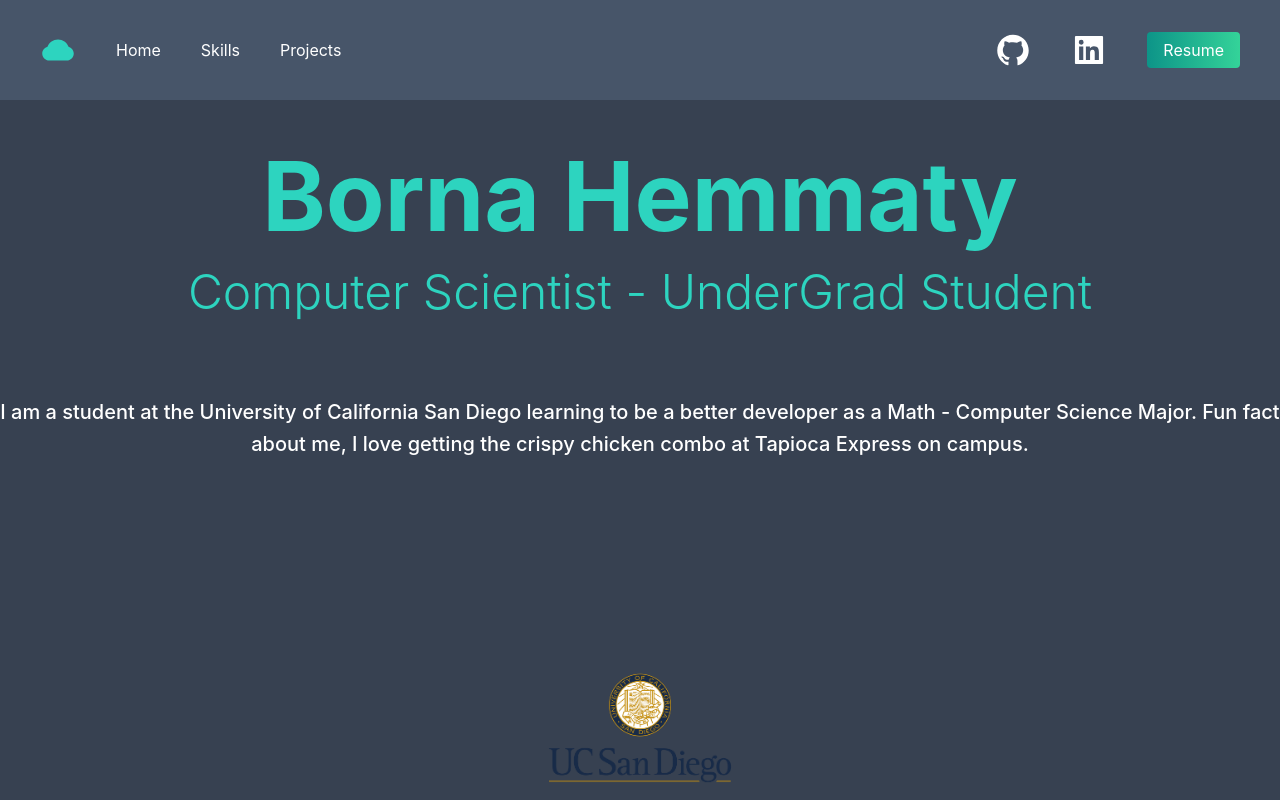
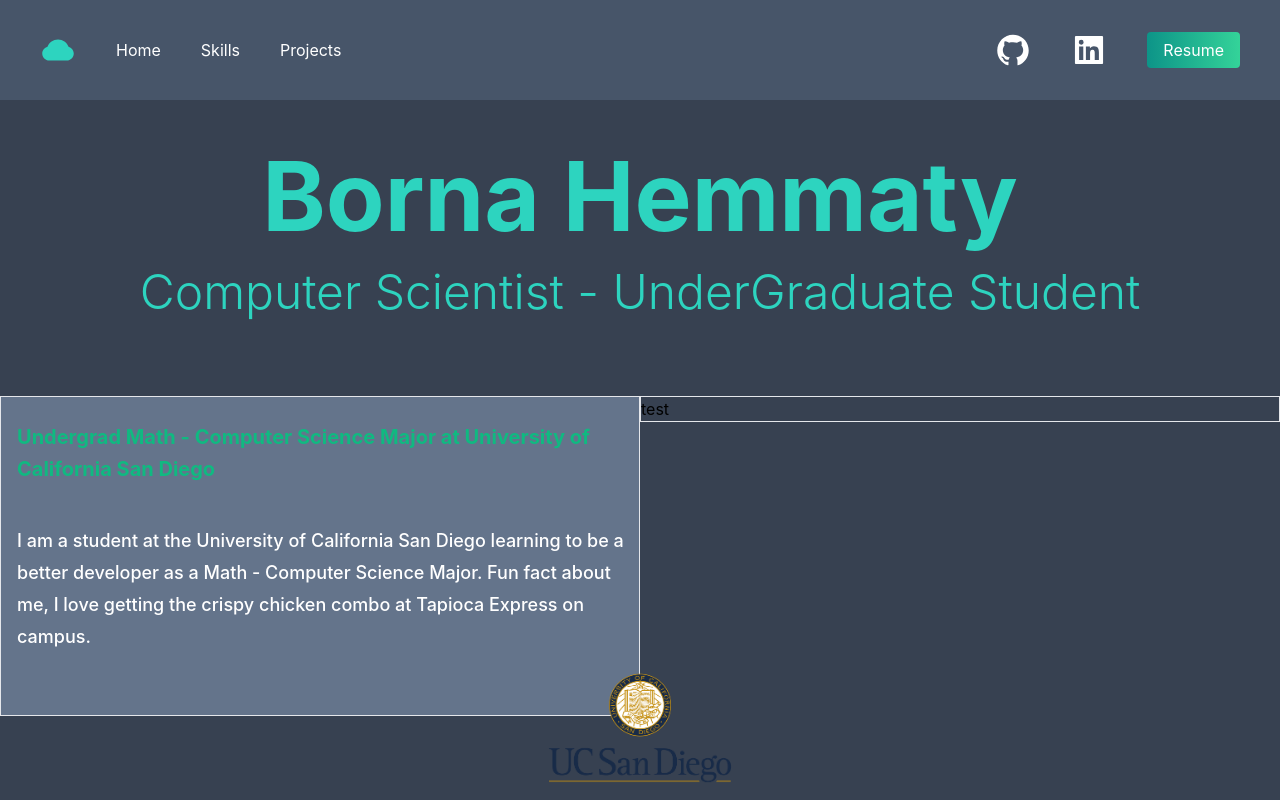
Before and after one commit to Borna1103/Borna, a Next.js app: page / in a window 1280 px wide. Built offline with nearby package versions, Linux system fonts and the light colour scheme.

Commit message:
Update index.tsx

```diff
--- a/pages/index.tsx
+++ b/pages/index.tsx
@@ -47,14 +47,24 @@ export default function Home() {
           <div className='py-4 text-center font-bold text-teal-400 mb-10'>
             <h1 className='text-8xl'>Borna Hemmaty</h1>
 
-            <h1 className='text-5xl py-6 font-light'>Computer Scientist - UnderGrad Student</h1>
+            <h1 className='text-5xl py-6 font-light'>Computer Scientist - UnderGraduate Student</h1>
           </div>
 
-          <div className='fixed text-center'>
-            <p className=' text-xl leading-8 font-medium text-white '>
-               I am a student at the University of California San Diego learning to be a better developer as a Math
-               - Computer Science Major. Fun fact about me, I love getting the crispy chicken combo at Tapioca Express on campus.
-            </p>
+          <div className='fixed'>
+            <div className='border border-lg w-1/2 h-80 bg-slate-500'>
+              <p className='ml-4 text-xl leading-8 font-bold text-emerald-500 mb-10 my-6'>
+                Undergrad Math - Computer Science Major at University of California San Diego
+              </p>
+              <p className='ml-4 text-lg leading-8 font-medium text-white '>
+                I am a student at the University of California San Diego learning to be a better developer as a Math
+                - Computer Science Major. Fun fact about me, I love getting the crispy chicken combo at Tapioca Express
+                on campus.
+              </p>
+            </div>
+            <div className='absolute right-0 top-0 border w-1/2'>
+              <p>test</p>
+
+            </div>
           </div>
         </section>
 
```
